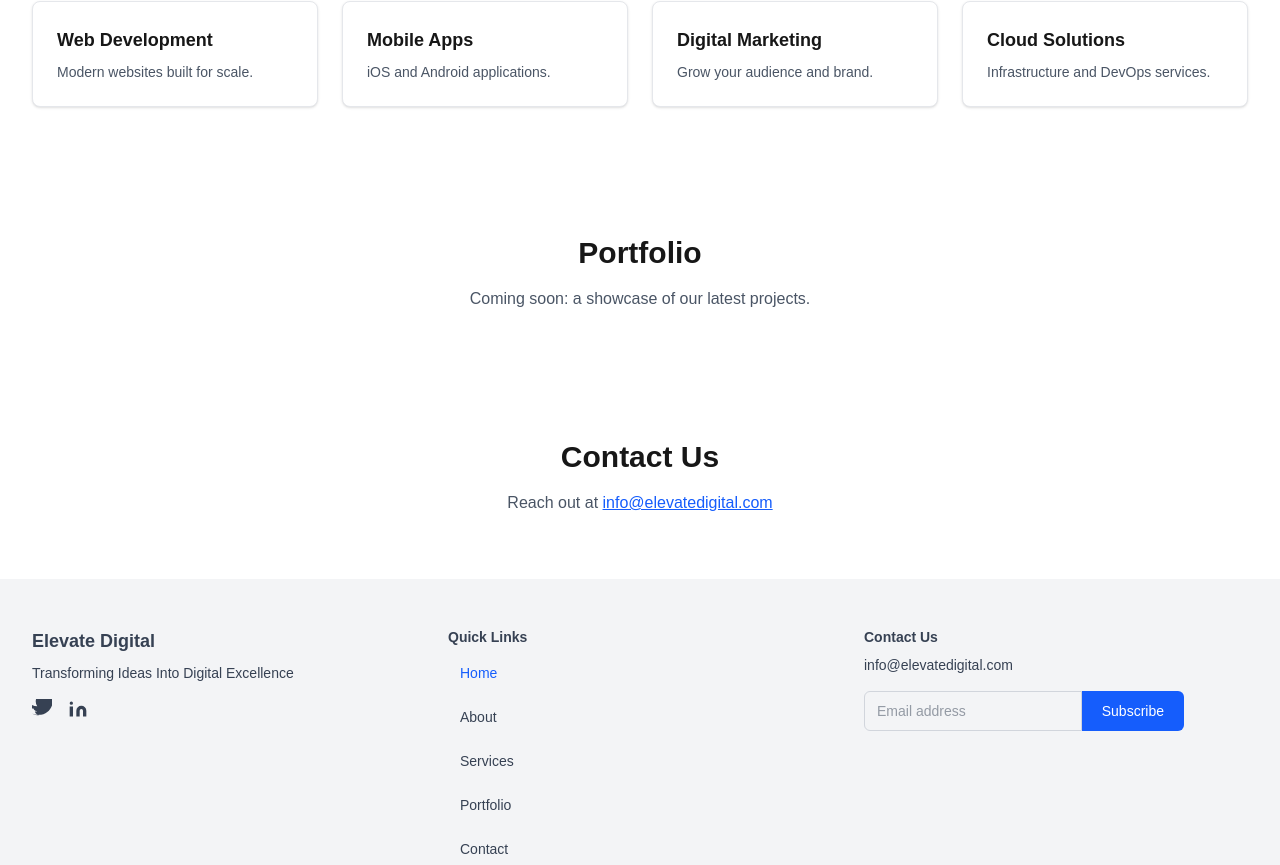
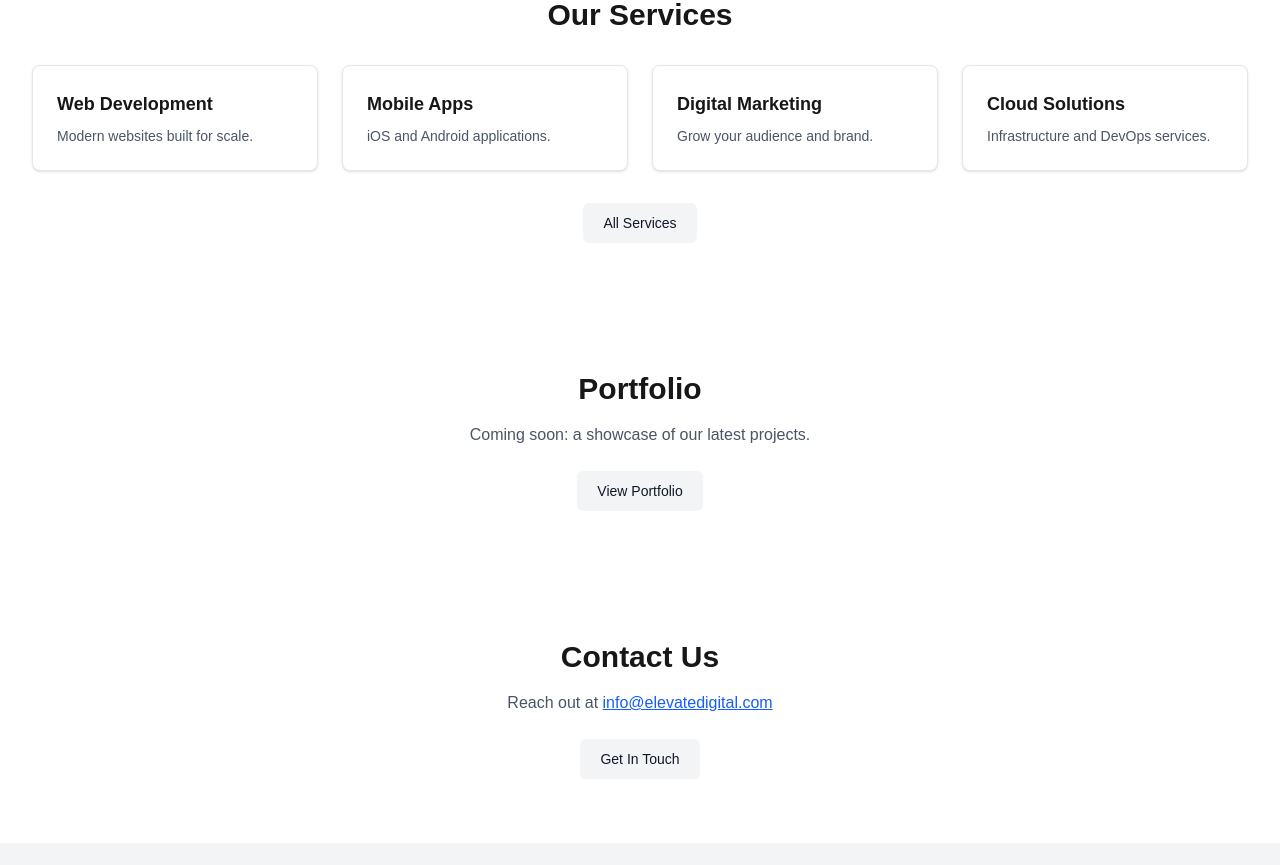
Before and after one commit to JorShe57/my-website, a Next.js app: page / in a window 1280 px wide. Shown: the part 1195-2060 px from the top of the page. Built offline with nearby package versions, Linux system fonts and the light colour scheme.

Commit message:
Connect homepage to site pages

```diff
--- a/src/app/page.tsx
+++ b/src/app/page.tsx
@@ -2,13 +2,30 @@ import Button from "@/components/ui/Button";
 import Card from "@/components/ui/Card";
 import Container from "@/components/ui/Container";
 import AnimatedSection from "@/components/ui/AnimatedSection";
+import Link from "next/link";
 
 export default function Home() {
   const services = [
-    { title: "Web Development", description: "Modern websites built for scale." },
-    { title: "Mobile Apps", description: "iOS and Android applications." },
-    { title: "Digital Marketing", description: "Grow your audience and brand." },
-    { title: "Cloud Solutions", description: "Infrastructure and DevOps services." },
+    {
+      title: "Web Development",
+      description: "Modern websites built for scale.",
+      href: "/services/web-development",
+    },
+    {
+      title: "Mobile Apps",
+      description: "iOS and Android applications.",
+      href: "/services/mobile-apps",
+    },
+    {
+      title: "Digital Marketing",
+      description: "Grow your audience and brand.",
+      href: "/services/digital-marketing",
+    },
+    {
+      title: "Cloud Solutions",
+      description: "Infrastructure and DevOps services.",
+      href: "/services/cloud-solutions",
+    },
   ];
 
   return (
@@ -29,8 +46,12 @@ export default function Home() {
           </AnimatedSection>
           <AnimatedSection delay={0.3}>
             <div className="mt-8 flex flex-col items-center justify-center gap-4 sm:flex-row">
-              <Button variant="primary">Get Started</Button>
-              <Button variant="outline">View Our Work</Button>
+              <Link href="/contact">
+                <Button variant="primary">Get Started</Button>
+              </Link>
+              <Link href="/portfolio">
+                <Button variant="outline">View Our Work</Button>
+              </Link>
             </div>
           </AnimatedSection>
         </Container>
@@ -42,6 +63,11 @@ export default function Home() {
           <p className="mx-auto mt-4 max-w-2xl text-center text-gray-600 dark:text-gray-300">
             Elevate Digital is a full-service agency turning ideas into digital experiences.
           </p>
+          <div className="mt-6 text-center">
+            <Link href="/about">
+              <Button variant="secondary">Learn More</Button>
+            </Link>
+          </div>
         </Container>
       </section>
 
@@ -51,11 +77,18 @@ export default function Home() {
           <div className="mt-8 grid gap-6 sm:grid-cols-2 md:grid-cols-4">
             {services.map((service, i) => (
               <AnimatedSection key={service.title} delay={i * 0.1}>
-                <Card title={service.title}>
-                  <p className="text-sm text-gray-600 dark:text-gray-300">{service.description}</p>
-                </Card>
+                <Link href={service.href} className="block h-full">
+                  <Card title={service.title} className="h-full">
+                    <p className="text-sm text-gray-600 dark:text-gray-300">{service.description}</p>
+                  </Card>
+                </Link>
               </AnimatedSection>
             ))}
+          </div>
+          <div className="mt-8 text-center">
+            <Link href="/services">
+              <Button variant="secondary">All Services</Button>
+            </Link>
           </div>
         </Container>
       </section>
@@ -66,6 +99,11 @@ export default function Home() {
           <p className="mx-auto mt-4 max-w-2xl text-center text-gray-600 dark:text-gray-300">
             Coming soon: a showcase of our latest projects.
           </p>
+          <div className="mt-6 text-center">
+            <Link href="/portfolio">
+              <Button variant="secondary">View Portfolio</Button>
+            </Link>
+          </div>
         </Container>
       </section>
 
@@ -75,6 +113,11 @@ export default function Home() {
           <p className="mx-auto mt-4 max-w-2xl text-center text-gray-600 dark:text-gray-300">
             Reach out at <a className="text-blue-600 underline" href="mailto:info@elevatedigital.com">info@elevatedigital.com</a>
           </p>
+          <div className="mt-6 text-center">
+            <Link href="/contact">
+              <Button variant="secondary">Get In Touch</Button>
+            </Link>
+          </div>
         </Container>
       </section>
     </main>
--- a/src/components/layout/Footer.tsx
+++ b/src/components/layout/Footer.tsx
@@ -9,11 +9,11 @@ export interface FooterProps {
 
 export default function Footer({ className }: FooterProps) {
   const items: NavItem[] = [
-    { label: "Home", href: "#home" },
-    { label: "About", href: "#about" },
-    { label: "Services", href: "#services" },
-    { label: "Portfolio", href: "#portfolio" },
-    { label: "Contact", href: "#contact" },
+    { label: "Home", href: "/" },
+    { label: "About", href: "/about" },
+    { label: "Services", href: "/services" },
+    { label: "Portfolio", href: "/portfolio" },
+    { label: "Contact", href: "/contact" },
   ];
 
   return (
--- a/src/components/layout/Header.tsx
+++ b/src/components/layout/Header.tsx
@@ -18,11 +18,11 @@ export default function Header({ className }: HeaderProps) {
   }, []);
 
   const items: NavItem[] = [
-    { label: "Home", href: "#home" },
-    { label: "About", href: "#about" },
-    { label: "Services", href: "#services" },
-    { label: "Portfolio", href: "#portfolio" },
-    { label: "Contact", href: "#contact" },
+    { label: "Home", href: "/" },
+    { label: "About", href: "/about" },
+    { label: "Services", href: "/services" },
+    { label: "Portfolio", href: "/portfolio" },
+    { label: "Contact", href: "/contact" },
   ];
 
   return (
@@ -30,7 +30,7 @@ export default function Header({ className }: HeaderProps) {
       className={`sticky top-0 z-50 w-full backdrop-blur bg-white/80 dark:bg-gray-900/80 ${className ?? ""}`}
     >
       <div className="mx-auto flex max-w-7xl items-center justify-between px-4 py-3 sm:px-6 lg:px-8">
-        <Link href="#home" className="text-lg font-bold">
+        <Link href="/" className="text-lg font-bold">
           Elevate Digital
         </Link>
         <button
--- a/src/components/layout/Navigation.tsx
+++ b/src/components/layout/Navigation.tsx
@@ -1,6 +1,6 @@
 "use client";
 import Link from "next/link";
-import { useEffect, useState } from "react";
+import { usePathname } from "next/navigation";
 
 export interface NavItem {
   label: string;
@@ -18,43 +18,26 @@ function cn(...classes: Array<string | undefined>) {
 }
 
 export default function Navigation({ items, className, onNavigate }: NavigationProps) {
-  const [active, setActive] = useState<string>(items[0]?.href ?? "");
-
-  useEffect(() => {
-    const observers: IntersectionObserver[] = [];
-    items.forEach((item) => {
-      if (!item.href.startsWith("#")) return;
-      const el = document.querySelector(item.href);
-      if (!el) return;
-      const observer = new IntersectionObserver(
-        ([entry]) => {
-          if (entry.isIntersecting) setActive(item.href);
-        },
-        { rootMargin: "-50% 0px -50% 0px" }
-      );
-      observer.observe(el);
-      observers.push(observer);
-    });
-    return () => {
-      observers.forEach((o) => o.disconnect());
-    };
-  }, [items]);
+  const pathname = usePathname();
 
   return (
     <nav aria-label="Main navigation" className={className}>
-      {items.map((item) => (
+      {items.map((item) => {
+        const isActive = pathname === item.href;
+        return (
           <Link
             key={item.href}
             href={item.href}
             className={cn(
               "px-3 py-2 text-sm font-medium transition-colors focus:outline-none focus:ring-2 focus:ring-blue-600",
-            active === item.href ? "text-blue-600" : "hover:text-blue-600"
+              isActive ? "text-blue-600" : "hover:text-blue-600"
             )}
             onClick={onNavigate}
           >
             {item.label}
           </Link>
-      ))}
+        );
+      })}
     </nav>
   );
 }
```
Lines whose indentation alone changed are shown as unchanged.
